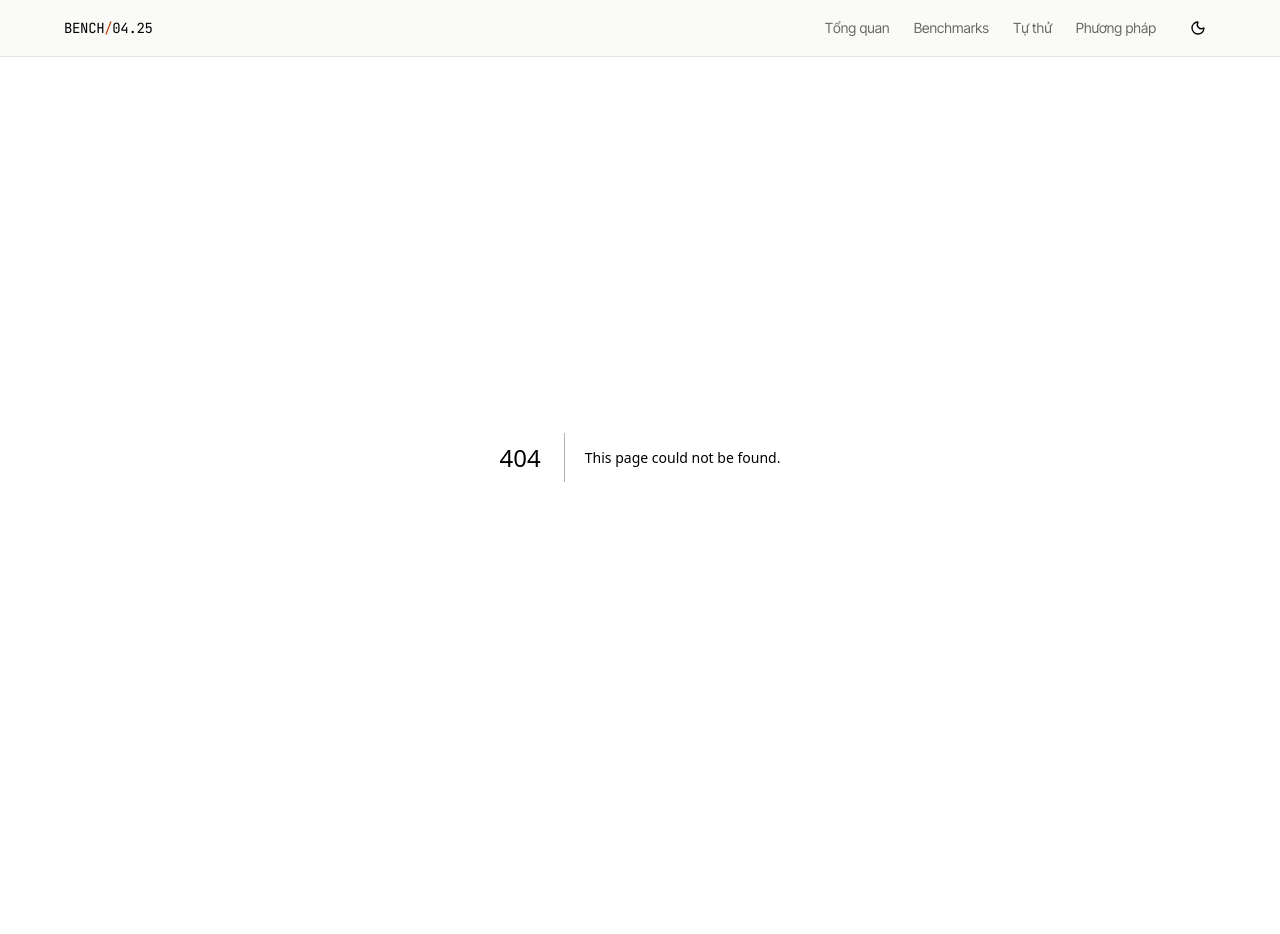
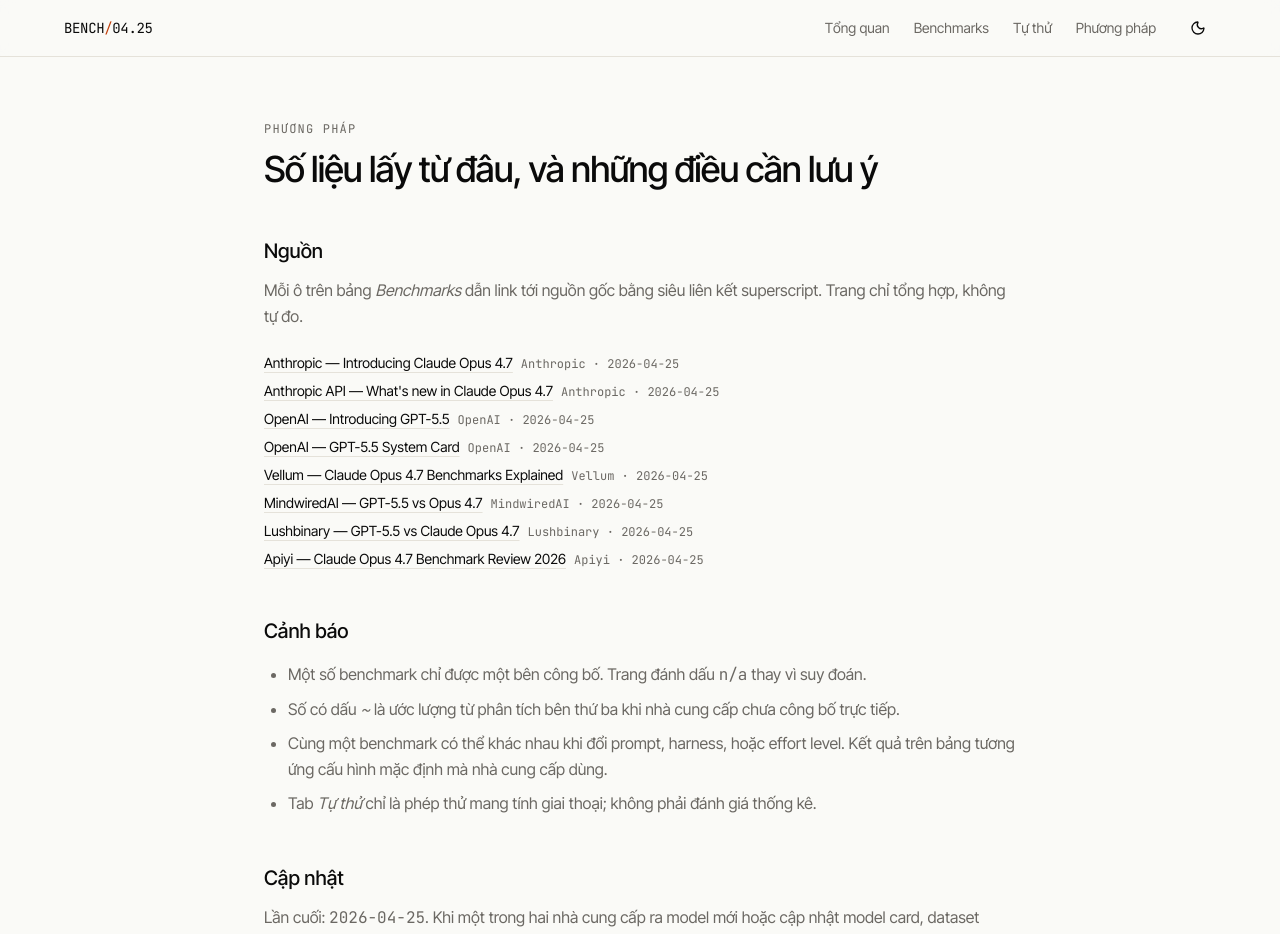
Before and after one commit to riftzen-bit/benchmark, a Next.js app: page /methodology in a window 1280 px wide. Before the commit this address had no page. Shown: the top 934 px of the page. Built offline with nearby package versions, Linux system fonts and the light colour scheme.

Commit message:
feat(pages): methodology + 404

```diff
--- /dev/null
+++ b/app/methodology/page.tsx
@@ -0,0 +1,77 @@
+import { SOURCES } from "@/lib/data/sources";
+import { SITE_META } from "@/lib/data/meta";
+
+export const metadata = {
+  title: "Phương pháp — Opus 4.7 vs GPT-5.5",
+};
+
+export default function MethodologyPage() {
+  return (
+    <div className="mx-auto max-w-[800px] px-6 py-16 leading-relaxed">
+      <p className="mono text-xs uppercase tracking-widest text-[var(--mute)]">
+        Phương pháp
+      </p>
+      <h1 className="mt-3 text-4xl font-medium tracking-tight">
+        Số liệu lấy từ đâu, và những điều cần lưu ý
+      </h1>
+
+      <section className="mt-12">
+        <h2 className="text-xl font-medium">Nguồn</h2>
+        <p className="mt-3 text-[var(--mute)]">
+          Mỗi ô trên bảng <em>Benchmarks</em> dẫn link tới nguồn gốc bằng siêu
+          liên kết superscript. Trang chỉ tổng hợp, không tự đo.
+        </p>
+        <ul className="mt-6 space-y-2 text-sm">
+          {SOURCES.map((s) => (
+            <li key={s.id}>
+              <a
+                href={s.url}
+                target="_blank"
+                rel="noopener noreferrer"
+                className="underline decoration-[var(--rule)] underline-offset-4 hover:decoration-[var(--accent)]"
+              >
+                {s.label}
+              </a>
+              <span className="ml-2 mono text-xs text-[var(--mute)]">
+                {s.publisher} · {s.capturedAt}
+              </span>
+            </li>
+          ))}
+        </ul>
+      </section>
+
+      <section className="mt-12">
+        <h2 className="text-xl font-medium">Cảnh báo</h2>
+        <ul className="mt-4 list-disc space-y-2 pl-6 text-[var(--mute)]">
+          <li>
+            Một số benchmark chỉ được một bên công bố. Trang đánh dấu{" "}
+            <span className="mono">n/a</span> thay vì suy đoán.
+          </li>
+          <li>
+            Số có dấu <em>~</em> là ước lượng từ phân tích bên thứ ba khi nhà
+            cung cấp chưa công bố trực tiếp.
+          </li>
+          <li>
+            Cùng một benchmark có thể khác nhau khi đổi prompt, harness, hoặc
+            effort level. Kết quả trên bảng tương ứng cấu hình mặc định mà nhà
+            cung cấp dùng.
+          </li>
+          <li>
+            Tab <em>Tự thử</em> chỉ là phép thử mang tính giai thoại; không
+            phải đánh giá thống kê.
+          </li>
+        </ul>
+      </section>
+
+      <section className="mt-12">
+        <h2 className="text-xl font-medium">Cập nhật</h2>
+        <p className="mt-3 text-[var(--mute)]">
+          Lần cuối: <span className="mono">{SITE_META.lastUpdated}</span>. Khi
+          một trong hai nhà cung cấp ra model mới hoặc cập nhật model card,
+          dataset trong <span className="mono">lib/data/benchmarks.ts</span> sẽ
+          được sửa và mốc thời gian trên footer được nâng.
+        </p>
+      </section>
+    </div>
+  );
+}
--- /dev/null
+++ b/app/not-found.tsx
@@ -0,0 +1,23 @@
+import Link from "next/link";
+
+export default function NotFound() {
+  return (
+    <div className="mx-auto flex min-h-[60vh] max-w-[600px] flex-col justify-center px-6">
+      <p className="mono text-xs uppercase tracking-widest text-[var(--mute)]">404</p>
+      <h1 className="mt-3 text-3xl font-medium tracking-tight">
+        Không tìm thấy trang.
+      </h1>
+      <p className="mt-3 text-[var(--mute)]">
+        Có thể đường dẫn cũ, hoặc bạn vừa gõ nhầm.
+      </p>
+      <div className="mt-6">
+        <Link
+          href="/"
+          className="border border-[var(--foreground)] px-4 py-2 text-sm hover:bg-[var(--foreground)] hover:text-[var(--background)]"
+        >
+          Về trang chính
+        </Link>
+      </div>
+    </div>
+  );
+}
```
